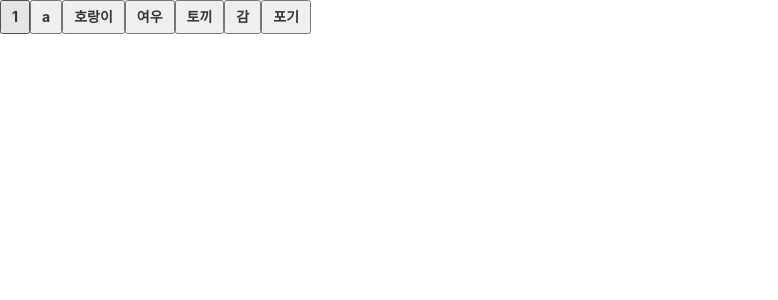
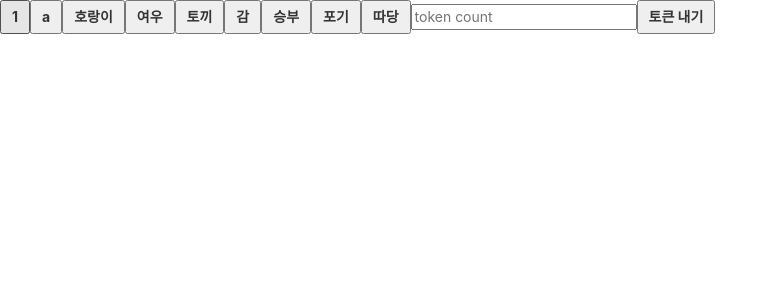
Before and after one commit to PracticeofEno/WebBoardGame, a Next.js app in the folder front_nextjs/: page /test_lobby in a window 1280 px wide. Shown: the top 300 px of the page, without its empty margins (0-778 px from the left). Built offline with nearby package versions, Linux system fonts and the light colour scheme; no server answers.

Commit message:
test_game_logic

```diff
--- a/front_nextjs/pages/test_lobby.js
+++ b/front_nextjs/pages/test_lobby.js
@@ -7,6 +7,9 @@ export default function Tmp() {
   const [socket, setSocket] = useState(null);
   const [host, setHost] = useState(false);
   const [startable, setStartable] = useState(false);
+  const [playerNumber, setPlayerNumber] = useState(null);
+  const [message, setMessage] = useState("");
+  const [count, setCount] = useState("");
   let k = 3;
 
   useEffect(() => {
@@ -24,6 +27,11 @@ export default function Tmp() {
     socket?.on("connect", async () => {
       console.log("socket connected");
     });
+
+	socket?.on("player", (message) => {
+		setPlayerNumber(message)
+		console.log(`player Number -> ${message}`);
+	  });
 
 	socket.on("host", (message) => {
 		setHost(true)
@@ -44,7 +52,14 @@ export default function Tmp() {
     });
 
 	socket.on("end", (message) => {
+		let message2 = "winner is " + message.winner;
+		setMessage(message2)
 		console.log(message);
+    });
+
+	socket.on("error", (data) => {
+		setMessage(data.message)
+		console.log(data.message);
     });
 
     return () => {
@@ -70,36 +85,45 @@ export default function Tmp() {
   function sendFox() {
 	socket.emit("submit_card", {
 		kind: 'fox',
-		count: 1,
 	});
   }
   function sendRabbit() {
 	socket.emit("submit_card", {
 		kind: 'rabbit',
-		count: 1,
 	});
   }
   function sendGam() {
 	socket.emit("submit_card", {
 		kind: 'gam',
-		count: 1,
+	});
+  }
+
+  function sendToken() {
+	socket.emit("submit_token", {
+		count: count
+	});
+  }
+
+  function sendBattle() {
+	socket.emit("submit_choice", {
+		choice: 'battle',
 	});
   }
   function sendDrop() {
-	socket.emit("submit_card", {
-		kind: 'drop',
-		count: 1,
+	socket.emit("submit_choice", {
+		choice: 'drop',
+	});
+  }
+
+  function sendDouble() {
+	socket.emit("submit_choice", {
+		choice: 'double',
 	});
   }
 
   return (
     <div className={`flex absolute w-full h-full flex-col`}>
-      <button
-        onClick={handleClick}
-        className="w-[9rem] h-[4rem] bg-gray-400 border-2 border-green-400"
-      >
-        1
-      </button>
+      <button onClick={handleClick} className="w-[9rem] h-[4rem] bg-gray-400 border-2 border-green-400">1</button>
 	  {(host && startable) ? <button onClick={startGame} className={`w-[9rem] h-[4rem] bg-gray-400 border-2 border-green-400 }`}> 시작하기 </button> : <button>a</button>}
       <button onClick={sendTiger} className="w-[9rem] h-[4rem] bg-gray-400 border-2 border-green-400">
         호랑이
@@ -113,9 +137,22 @@ export default function Tmp() {
       <button onClick={sendGam}className="w-[9rem] h-[4rem] bg-gray-400 border-2 border-green-400">
         감
       </button>
+	  <button onClick={sendBattle} className="w-[9rem] h-[4rem] bg-gray-400 border-2 border-green-400">
+        승부
+      </button>
       <button onClick={sendDrop} className="w-[9rem] h-[4rem] bg-gray-400 border-2 border-green-400">
         포기
       </button>
+	  <button onClick={sendDouble} className="w-[9rem] h-[4rem] bg-gray-400 border-2 border-green-400">
+        따당
+      </button>
+	  <input type="text" onChange={(e) => setCount(e.target.value)} placeholder="token count" value={count}></input>
+	  <button onClick={sendToken} className="w-[9rem] h-[4rem] bg-gray-400 border-2 border-green-400">
+        토큰 내기
+      </button>
+	  <div>
+		{ message }
+	  </div>
     </div>
   );
 }
```
